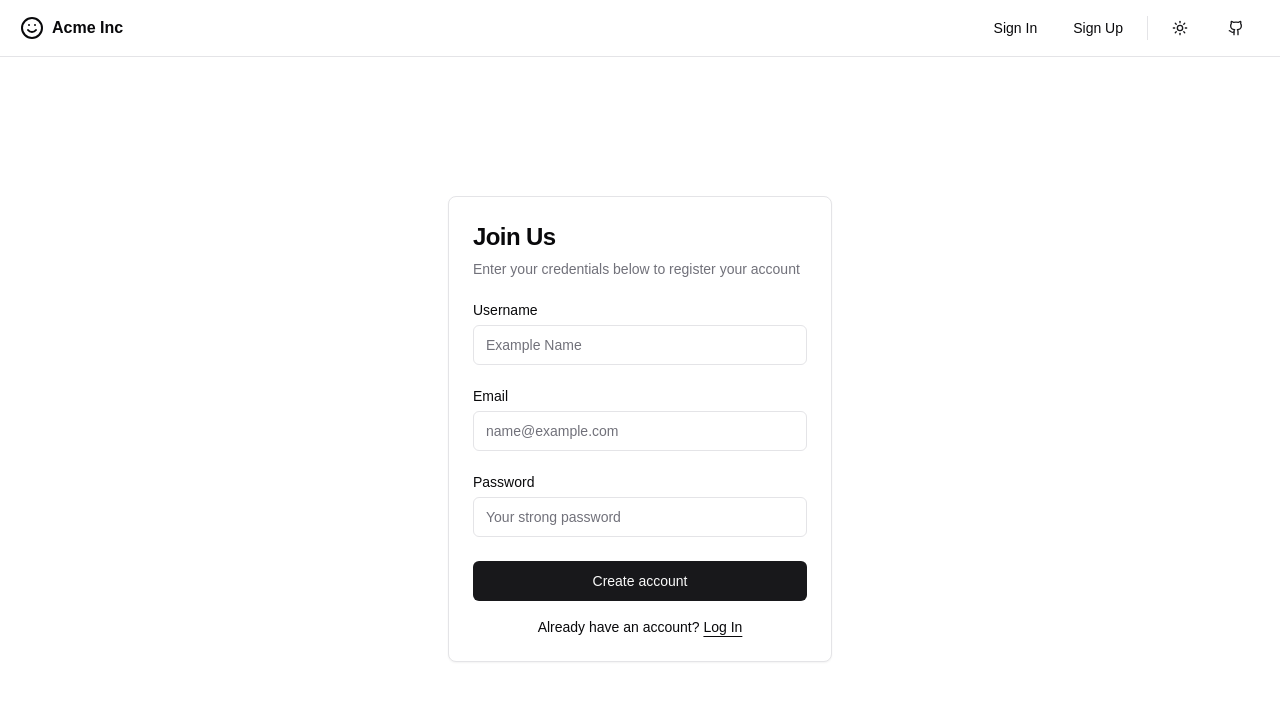
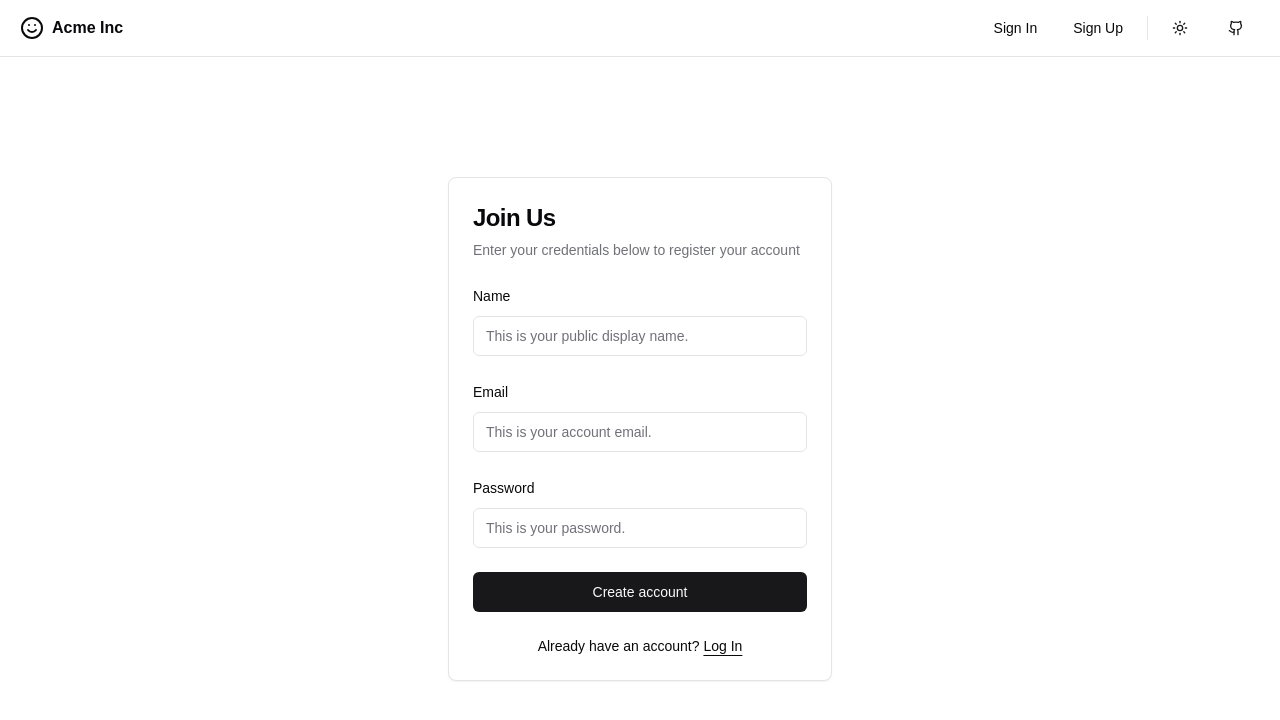
Before and after one commit to uncle-Yevheniii/blog-app.next, a Next.js app: page /signup in a window 1280 px wide. Shown: the top 720 px of the page. Built offline with nearby package versions, Linux system fonts and the light colour scheme.

Commit message:
add validation schemas for sign-in and sign-up; implement AuthInput component; integrate react-hook-form for form handling in SigninForm

```diff
--- a/package.json
+++ b/package.json
@@ -10,6 +10,7 @@
     "format": "prettier --write ."
   },
   "dependencies": {
+    "@hookform/resolvers": "^3.9.1",
     "@radix-ui/react-avatar": "^1.1.2",
     "@radix-ui/react-dialog": "^1.1.4",
     "@radix-ui/react-dropdown-menu": "^2.1.4",
@@ -27,8 +28,10 @@
     "next-themes": "^0.4.4",
     "react": "^19.0.0",
     "react-dom": "^19.0.0",
+    "react-hook-form": "^7.54.2",
     "tailwind-merge": "^2.6.0",
-    "tailwindcss-animate": "^1.0.7"
+    "tailwindcss-animate": "^1.0.7",
+    "zod": "^3.24.1"
   },
   "devDependencies": {
     "@eslint/eslintrc": "^3",
--- a/src/app/signin/signin-form.tsx
+++ b/src/app/signin/signin-form.tsx
@@ -1,27 +1,61 @@
-import { Button } from '@/components/ui/button';
-import { Input } from '@/components/ui/input';
-import { Label } from '@/components/ui/label';
+'use client';
+
+import { Form, FormControl, FormField, FormItem, FormLabel, FormMessage } from '@/components/ui';
+import { zodResolver } from '@hookform/resolvers/zod';
+import { Input, Button } from '@/components/ui';
+import { SignInSchema } from '@/validation';
+import { useForm } from 'react-hook-form';
 import Link from 'next/link';
+import { z } from 'zod';
 
 export function SigninForm() {
+  const form = useForm<z.infer<typeof SignInSchema>>({
+    resolver: zodResolver(SignInSchema),
+    defaultValues: {
+      email: '',
+      password: '',
+    },
+  });
+
+  function onSubmit(data: z.infer<typeof SignInSchema>) {
+    console.log(data);
+  }
+
   return (
     <>
-      <form>
-        <div className="flex flex-col gap-6">
-          <div className="grid gap-2">
-            <Label htmlFor="email">Email</Label>
-            <Input id="email" type="email" placeholder="name@example.com" required />
-          </div>
-          <div className="grid gap-2">
-            <div className="flex items-center">
-              <Label htmlFor="password">Password</Label>
-            </div>
-            <Input id="password" type="password" placeholder="Your strong password" required />
-          </div>
+      <Form {...form}>
+        <form onSubmit={form.handleSubmit(onSubmit)} className="space-y-6">
+          <FormField
+            control={form.control}
+            name="email"
+            render={({ field }) => (
+              <FormItem>
+                <FormLabel>Email</FormLabel>
+                <FormControl>
+                  <Input {...field} type="email" placeholder="This is your account email." />
+                </FormControl>
+                <FormMessage />
+              </FormItem>
+            )}
+          />
+          <FormField
+            control={form.control}
+            name="password"
+            render={({ field }) => (
+              <FormItem>
+                <FormLabel>Password</FormLabel>
+                <FormControl>
+                  <Input {...field} type="password" placeholder="This is your password." />
+                </FormControl>
+                <FormMessage />
+              </FormItem>
+            )}
+          />
+
           <Button type="submit" className="w-full">
             Log In
           </Button>
-        </div>
+
           <div className="mt-4 text-center text-sm">
             Don&apos;t have an account?{' '}
             <Link href="/signup" className="underline underline-offset-4">
@@ -29,6 +63,7 @@
             </Link>
           </div>
         </form>
+      </Form>
     </>
   );
 }
--- a/src/app/signup/signup-form.tsx
+++ b/src/app/signup/signup-form.tsx
@@ -1,31 +1,74 @@
-import { Button } from '@/components/ui/button';
-import { Input } from '@/components/ui/input';
-import { Label } from '@/components/ui/label';
+'use client';
+
+import { Form, FormControl, FormField, FormItem, FormLabel, FormMessage } from '@/components/ui';
+import { zodResolver } from '@hookform/resolvers/zod';
+import { Input, Button } from '@/components/ui';
+import { SignUpSchema } from '@/validation';
+import { useForm } from 'react-hook-form';
 import Link from 'next/link';
+import { z } from 'zod';
 
 export function SignupForm() {
+  const form = useForm<z.infer<typeof SignUpSchema>>({
+    resolver: zodResolver(SignUpSchema),
+    defaultValues: {
+      name: '',
+      email: '',
+      password: '',
+    },
+  });
+
+  function onSubmit(data: z.infer<typeof SignUpSchema>) {
+    console.log(data);
+  }
+
   return (
     <>
-      <form>
-        <div className="flex flex-col gap-6">
-          <div className="grid gap-2">
-            <Label htmlFor="text">Username</Label>
-            <Input id="text" type="text" placeholder="Example Name" required />
-          </div>
-          <div className="grid gap-2">
-            <Label htmlFor="email">Email</Label>
-            <Input id="email" type="email" placeholder="name@example.com" required />
-          </div>
-          <div className="grid gap-2">
-            <div className="flex items-center">
-              <Label htmlFor="password">Password</Label>
-            </div>
-            <Input id="password" type="password" placeholder="Your strong password" required />
-          </div>
+      <Form {...form}>
+        <form onSubmit={form.handleSubmit(onSubmit)} className="space-y-6">
+          <FormField
+            control={form.control}
+            name="name"
+            render={({ field }) => (
+              <FormItem>
+                <FormLabel>Name</FormLabel>
+                <FormControl>
+                  <Input {...field} placeholder="This is your public display name." />
+                </FormControl>
+                <FormMessage />
+              </FormItem>
+            )}
+          />
+          <FormField
+            control={form.control}
+            name="email"
+            render={({ field }) => (
+              <FormItem>
+                <FormLabel>Email</FormLabel>
+                <FormControl>
+                  <Input {...field} type="email" placeholder="This is your account email." />
+                </FormControl>
+                <FormMessage />
+              </FormItem>
+            )}
+          />
+          <FormField
+            control={form.control}
+            name="password"
+            render={({ field }) => (
+              <FormItem>
+                <FormLabel>Password</FormLabel>
+                <FormControl>
+                  <Input {...field} type="password" placeholder="This is your password." />
+                </FormControl>
+                <FormMessage />
+              </FormItem>
+            )}
+          />
           <Button type="submit" className="w-full">
             Create account
           </Button>
-        </div>
+
           <div className="mt-4 text-center text-sm">
             Already have an account?{' '}
             <Link href="/signin" className="underline underline-offset-4">
@@ -33,6 +76,7 @@
             </Link>
           </div>
         </form>
+      </Form>
     </>
   );
 }
--- /dev/null
+++ b/src/components/ui/form.tsx
@@ -0,0 +1,178 @@
+"use client"
+
+import * as React from "react"
+import * as LabelPrimitive from "@radix-ui/react-label"
+import { Slot } from "@radix-ui/react-slot"
+import {
+  Controller,
+  ControllerProps,
+  FieldPath,
+  FieldValues,
+  FormProvider,
+  useFormContext,
+} from "react-hook-form"
+
+import { cn } from "@/lib/utils"
+import { Label } from "@/components/ui/label"
+
+const Form = FormProvider
+
+type FormFieldContextValue<
+  TFieldValues extends FieldValues = FieldValues,
+  TName extends FieldPath<TFieldValues> = FieldPath<TFieldValues>
+> = {
+  name: TName
+}
+
+const FormFieldContext = React.createContext<FormFieldContextValue>(
+  {} as FormFieldContextValue
+)
+
+const FormField = <
+  TFieldValues extends FieldValues = FieldValues,
+  TName extends FieldPath<TFieldValues> = FieldPath<TFieldValues>
+>({
+  ...props
+}: ControllerProps<TFieldValues, TName>) => {
+  return (
+    <FormFieldContext.Provider value={{ name: props.name }}>
+      <Controller {...props} />
+    </FormFieldContext.Provider>
+  )
+}
+
+const useFormField = () => {
+  const fieldContext = React.useContext(FormFieldContext)
+  const itemContext = React.useContext(FormItemContext)
+  const { getFieldState, formState } = useFormContext()
+
+  const fieldState = getFieldState(fieldContext.name, formState)
+
+  if (!fieldContext) {
+    throw new Error("useFormField should be used within <FormField>")
+  }
+
+  const { id } = itemContext
+
+  return {
+    id,
+    name: fieldContext.name,
+    formItemId: `${id}-form-item`,
+    formDescriptionId: `${id}-form-item-description`,
+    formMessageId: `${id}-form-item-message`,
+    ...fieldState,
+  }
+}
+
+type FormItemContextValue = {
+  id: string
+}
+
+const FormItemContext = React.createContext<FormItemContextValue>(
+  {} as FormItemContextValue
+)
+
+const FormItem = React.forwardRef<
+  HTMLDivElement,
+  React.HTMLAttributes<HTMLDivElement>
+>(({ className, ...props }, ref) => {
+  const id = React.useId()
+
+  return (
+    <FormItemContext.Provider value={{ id }}>
+      <div ref={ref} className={cn("space-y-2", className)} {...props} />
+    </FormItemContext.Provider>
+  )
+})
+FormItem.displayName = "FormItem"
+
+const FormLabel = React.forwardRef<
+  React.ElementRef<typeof LabelPrimitive.Root>,
+  React.ComponentPropsWithoutRef<typeof LabelPrimitive.Root>
+>(({ className, ...props }, ref) => {
+  const { error, formItemId } = useFormField()
+
+  return (
+    <Label
+      ref={ref}
+      className={cn(error && "text-destructive", className)}
+      htmlFor={formItemId}
+      {...props}
+    />
+  )
+})
+FormLabel.displayName = "FormLabel"
+
+const FormControl = React.forwardRef<
+  React.ElementRef<typeof Slot>,
+  React.ComponentPropsWithoutRef<typeof Slot>
+>(({ ...props }, ref) => {
+  const { error, formItemId, formDescriptionId, formMessageId } = useFormField()
+
+  return (
+    <Slot
+      ref={ref}
+      id={formItemId}
+      aria-describedby={
+        !error
+          ? `${formDescriptionId}`
+          : `${formDescriptionId} ${formMessageId}`
+      }
+      aria-invalid={!!error}
+      {...props}
+    />
+  )
+})
+FormControl.displayName = "FormControl"
+
+const FormDescription = React.forwardRef<
+  HTMLParagraphElement,
+  React.HTMLAttributes<HTMLParagraphElement>
+>(({ className, ...props }, ref) => {
+  const { formDescriptionId } = useFormField()
+
+  return (
+    <p
+      ref={ref}
+      id={formDescriptionId}
+      className={cn("text-sm text-muted-foreground", className)}
+      {...props}
+    />
+  )
+})
+FormDescription.displayName = "FormDescription"
+
+const FormMessage = React.forwardRef<
+  HTMLParagraphElement,
+  React.HTMLAttributes<HTMLParagraphElement>
+>(({ className, children, ...props }, ref) => {
+  const { error, formMessageId } = useFormField()
+  const body = error ? String(error?.message) : children
+
+  if (!body) {
+    return null
+  }
+
+  return (
+    <p
+      ref={ref}
+      id={formMessageId}
+      className={cn("text-sm font-medium text-destructive", className)}
+      {...props}
+    >
+      {body}
+    </p>
+  )
+})
+FormMessage.displayName = "FormMessage"
+
+export {
+  useFormField,
+  Form,
+  FormItem,
+  FormLabel,
+  FormControl,
+  FormDescription,
+  FormMessage,
+  FormField,
+}
--- a/src/components/ui/index.ts
+++ b/src/components/ui/index.ts
@@ -2,6 +2,7 @@
 export * from './button';
 export * from './card';
 export * from './dropdown-menu';
+export * from './form';
 export * from './input';
 export * from './label';
 export * from './navigation-menu';
--- /dev/null
+++ b/src/validation/authorize-schema.ts
@@ -0,0 +1,38 @@
+import { z } from 'zod';
+
+export const SignInSchema = z.object({
+  email: z.string().trim().email({ message: 'Invalid email address' }),
+  password: z
+    .string()
+    .trim()
+    .min(8, {
+      message: 'Password must be at least 8 characters long',
+    })
+    .max(30, {
+      message: 'Password must be at most 30 characters long',
+    })
+    .regex(new RegExp(/[0-9]/), {
+      message: 'Password must contain at least one number',
+    })
+    .regex(new RegExp(/[A-Z]/), {
+      message: 'Password must contain at least one uppercase letter',
+    })
+    .regex(new RegExp(/[a-z]/), {
+      message: 'Password must contain at least one lowercase letter',
+    })
+    .regex(new RegExp(/[^a-zA-Z0-9]/), {
+      message: 'Password must contain at least one special character',
+    }),
+});
+
+export const SignUpSchema = SignInSchema.extend({
+  name: z
+    .string()
+    .trim()
+    .min(3, {
+      message: 'Name must be at least 3 characters long',
+    })
+    .max(50, {
+      message: 'Name must be at most 50 characters long',
+    }),
+});
--- /dev/null
+++ b/src/validation/index.ts
@@ -0,0 +1 @@
+export * from './authorize-schema';
```
Also changed, not shown: src/components/auth-input.tsx (added, +10 -0 lines), src/components/ui/button.tsx (+34 -27 lines), 1 other file (tests, documents, lock files or other folders). Lines whose indentation alone changed are shown as unchanged.
